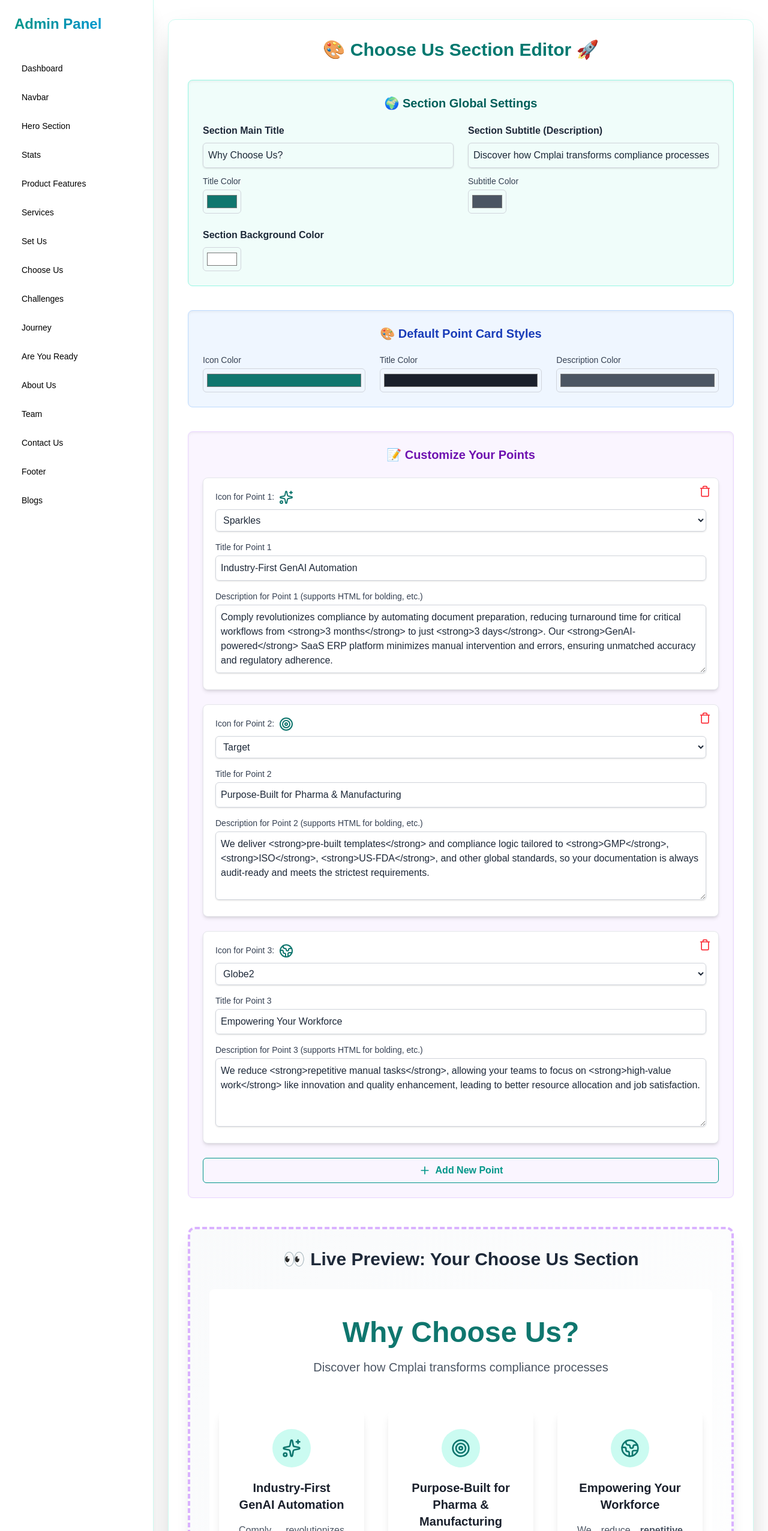
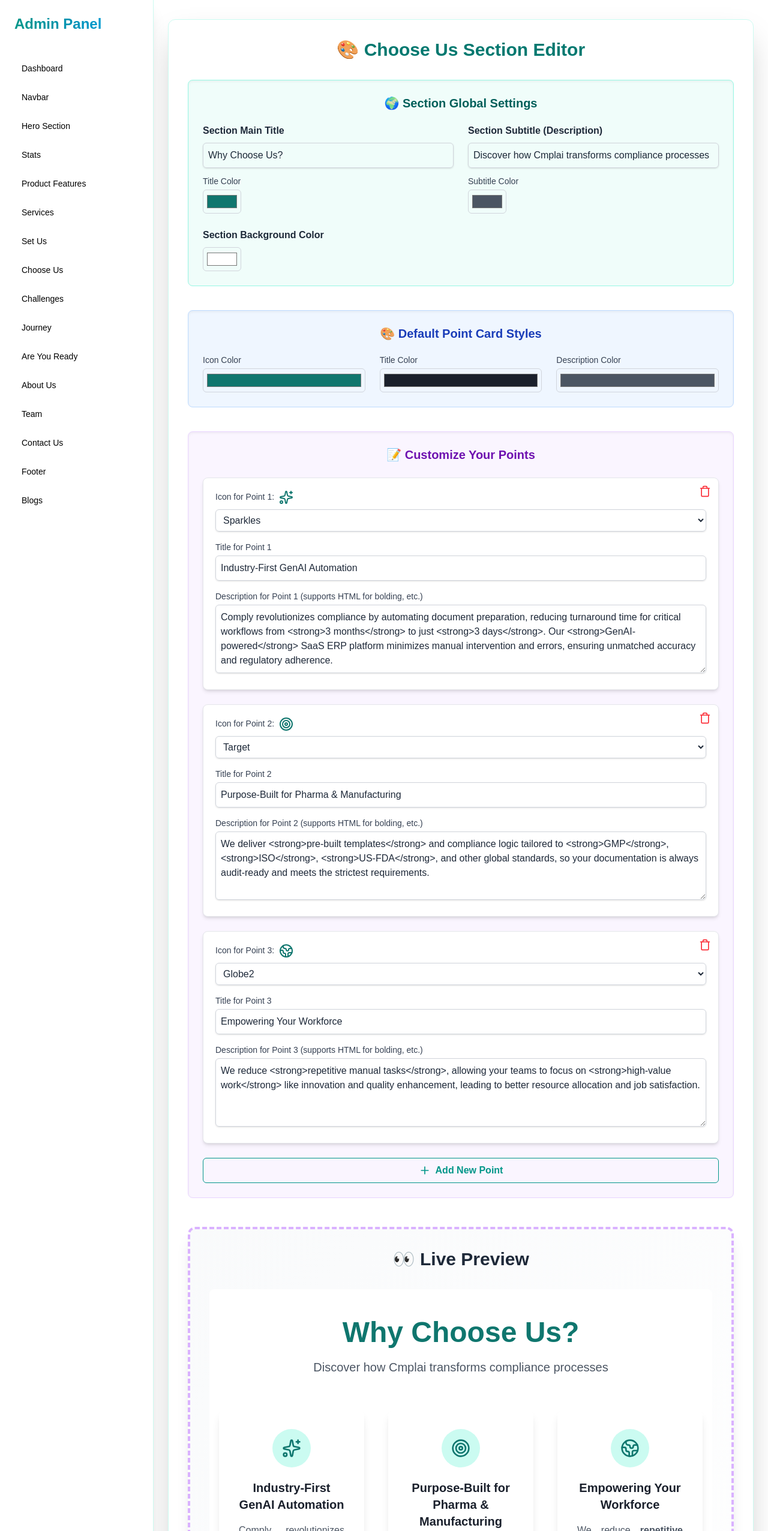
Before and after one commit to Narsimha1729/cmplai-adv, a Next.js app: page /admin/chooseus in a window 1280 px wide. Shown: the top 2552 px of the page at 60% size. Built offline with nearby package versions, Linux system fonts and the light colour scheme.

Commit message:
Finished

```diff
--- a/app/admin/chooseus/page.jsx
+++ b/app/admin/chooseus/page.jsx
@@ -109,7 +109,7 @@ export default function ChooseUsEditor() {
   return (
     <div className="max-w-6xl mx-auto bg-white p-8 rounded-xl shadow-2xl border border-teal-100">
       <h2 className="text-3xl font-extrabold text-teal-700 mb-8 text-center">
-        🎨 Choose Us Section Editor 🚀
+        🎨 Choose Us Section Editor
       </h2>
       <form onSubmit={handleSubmit} className="space-y-10">
         {/* Section Global Settings */}
@@ -311,7 +311,7 @@ export default function ChooseUsEditor() {
         {/* Live Preview */}
         <div className="mt-12 p-8 rounded-xl border-4 border-dashed border-purple-300 bg-gradient-to-br from-gray-50 to-white shadow-xl">
           <h3 className="text-3xl font-bold text-gray-800 mb-8 text-center">
-            👀 Live Preview: Your Choose Us Section
+            👀 Live Preview
           </h3>
           <section className="py-12 px-4 rounded-lg" style={{ backgroundColor: form.sectionBgColor }}>
             <div className="max-w-6xl mx-auto text-center">
```
